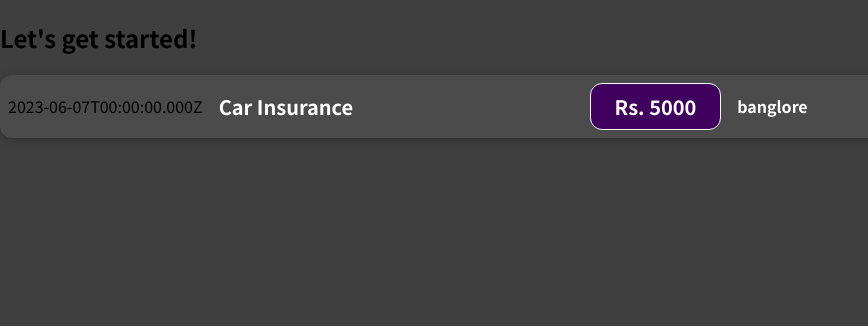
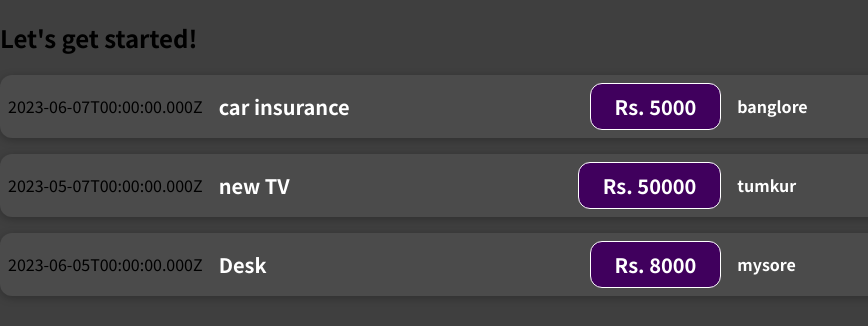
Before and after one commit to swethatharakiran/reactjs, a JavaScript app: page / in a window 1280 px wide. Shown: the top 326 px of the page, without its empty margins (0-868 px from the left). Built offline with nearby package versions, Linux system fonts and the light colour scheme.

Commit message:
passing data via props
1)sending data from one component to another.
2)using loops in jsx

```diff
--- a/src/App.js
+++ b/src/App.js
@@ -1,10 +1,22 @@
 import ExpenseItem from "./components/ExpenseItem";
 function App() {
+    const expenses=[{title:'car insurance',amount:5000,date:new Date(2023,5,7),location:'banglore'},
+      {title:'new TV',amount:50000,date:new Date(2023,4,7),location:'tumkur'},
+      {title:'Desk',amount:8000,date:new Date(2023,5,5),location:'mysore'},]
+
   return (
     <div>
       <h2>Let's get started!</h2>
-      <ExpenseItem></ExpenseItem>
-    </div>
+        {expenses.map((item)=>{
+          return (
+            <ExpenseItem title={item.title}
+            amount={item.amount}
+            date={item.date}
+            location={item.location}></ExpenseItem>
+          )
+        })}
+      </div>
+
   );
 }
 
--- a/src/components/ExpenseItem.js
+++ b/src/components/ExpenseItem.js
@@ -1,17 +1,14 @@
 import './ExpenseItem.css'
-function ExpenseItem(){
-    const expensedate=new Date(2023, 5, 7);
-    const expensetitle='Car Insurance'
-    const expenseamount=5000
-    const locationOfExpenditure='banglore'
+function ExpenseItem(props){
+
     return (
         <div className='expense-item'>
-        <div>{expensedate.toISOString()}</div>
+        <div>{props.date.toISOString()}</div>
         <div className='expense-item__description'>
-        <h2>{expensetitle}</h2>
-        <div className='expense-item__price'>Rs. {expenseamount} </div>
+        <h2>{props.title}</h2>
+        <div className='expense-item__price'>Rs. {props.amount} </div>
         </div>
-        <h2>{locationOfExpenditure}</h2>
+        <h2>{props.location}</h2>
          </div>
         );
 }
```
